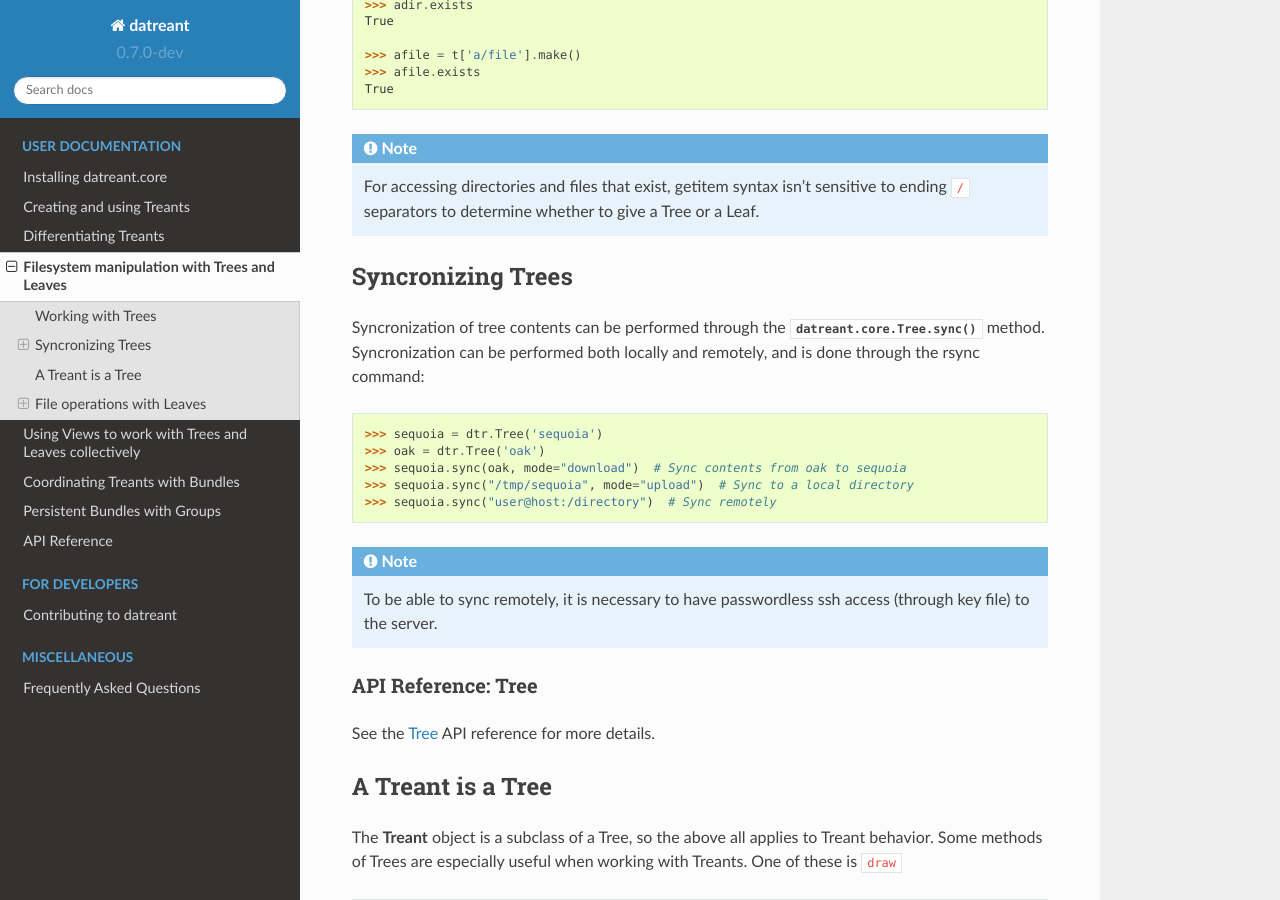
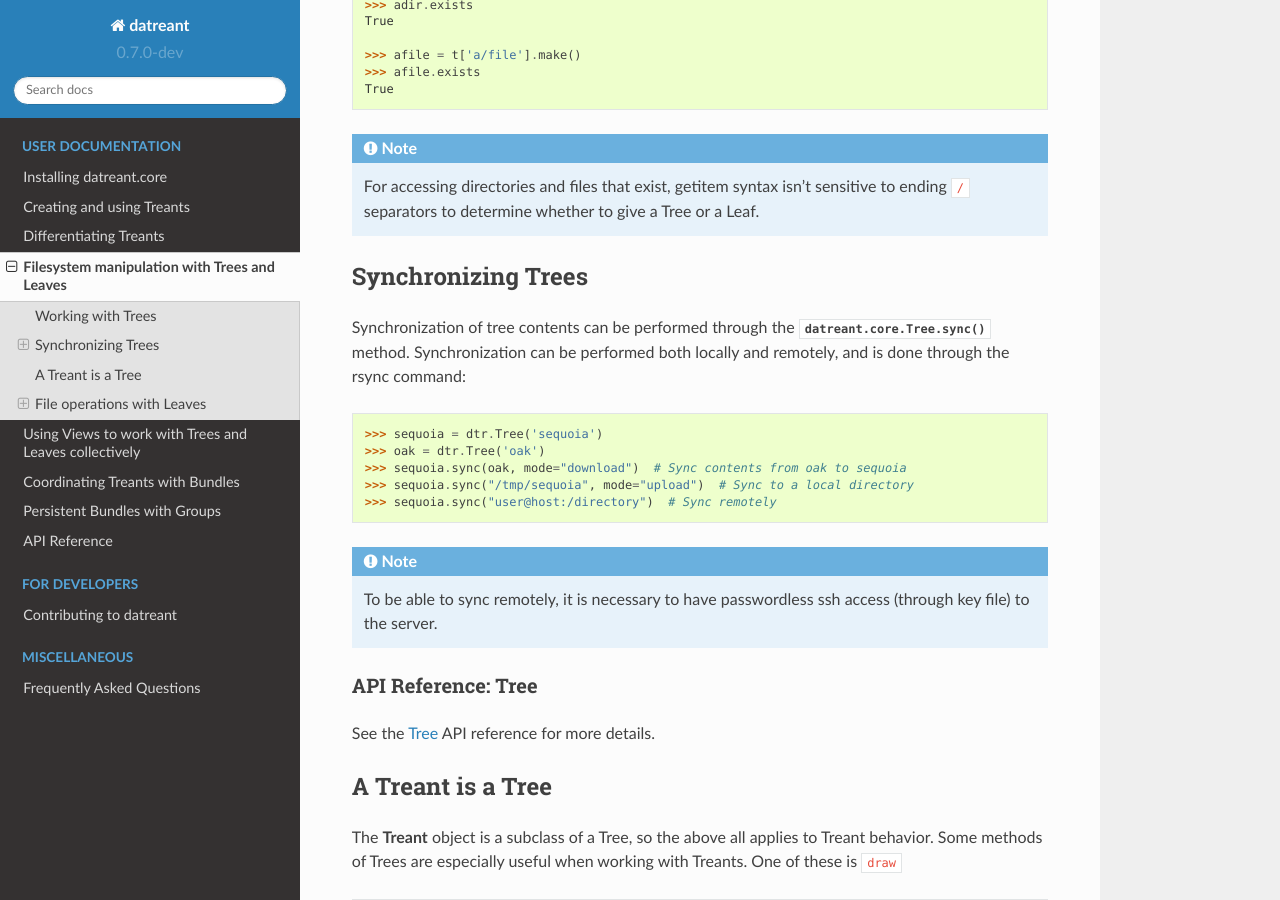
Before and after one commit to datreant/datreant, a Sphinx documentation site: the page built from docs/trees.rst, in a window 1280 px wide and 900 px high, scrolled down 1340 px. Built offline with Sphinx 7.4.7 and the Read the Docs theme 2.0.0, drawn with Linux system fonts in a browser that asks for light colours; the version number is read from the project's files by our own code.

Commit message:
Syncronization -> Synchronization

```diff
--- a/docs/trees.rst
+++ b/docs/trees.rst
@@ -66,11 +66,11 @@ in which case whether a Tree or Leaf is returned is dependent on an ending
           sensitive to ending ``/`` separators to determine whether to give a
           Tree or a Leaf.
 
-Syncronizing Trees
+Synchronizing Trees
 ==================
 
-Syncronization of tree contents can be performed through the
-:py:meth:`datreant.core.Tree.sync` method. Syncronization can be performed
+Synchronization of tree contents can be performed through the
+:py:meth:`datreant.core.Tree.sync` method. Synchronization can be performed
 both locally and remotely, and is done through the rsync command::
 
     >>> sequoia = dtr.Tree('sequoia')
```
